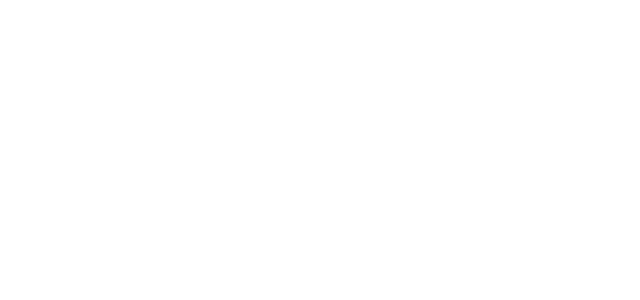
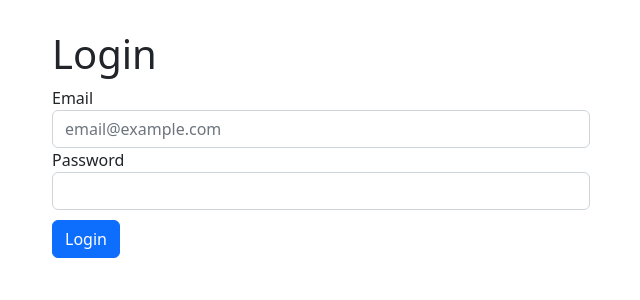
Before and after one commit to madanpatakota/Angular_Routing_BatchFour, an Angular app: page /login in a window 1280 px wide. Before the commit this address led to /. Shown: the top 300 px of the page, without its empty margins (68-708 px from the left). Built offline with nearby package versions, Linux system fonts and the light colour scheme.

Commit message:
Master_Octobor12_canActivateSecurityGuard_Routers

```diff
--- a/src/app/app.module.ts
+++ b/src/app/app.module.ts
@@ -8,6 +8,9 @@
 import { CustomerDetailsComponent } from './customer-details/customer-details.component';
 import { SchoolsComponent } from './schools/schools.component';
 import { SchoolDetailsComponent } from './schools/school-details/school-details.component';
+import { LoginComponent } from './login/login.component';
+import { FormsModule } from '@angular/forms';
+import { CanActivateGuard } from './can-activate.guard';
 
 // const routes : Routes =
 // {home path ---> home component}         -- Route
@@ -37,10 +40,13 @@
 // 2 . i am saying the bottom of the schools component
 //    ( i need to prepare the one router outlet)
 
+// ng g g <____________>
 const appRoutes = [
+  {path:'login',component:LoginComponent},
   {
     path : 'schools' ,
     component : SchoolsComponent,
+    canActivate: [CanActivateGuard],
     children : [
       { path : 'schooldetails' , component : SchoolDetailsComponent }
     ]
@@ -54,8 +60,8 @@
 // path : route/:param
 
 @NgModule({
-  declarations: [AppComponent, SchoolsComponent, SchoolDetailsComponent],
-  imports: [BrowserModule, RouterModule.forRoot(appRoutes)],
+  declarations: [AppComponent, SchoolsComponent, SchoolDetailsComponent, LoginComponent],
+  imports: [BrowserModule,FormsModule, RouterModule.forRoot(appRoutes)],
   providers: [],
   bootstrap: [AppComponent],
 })
--- /dev/null
+++ b/src/app/can-activate.guard.ts
@@ -0,0 +1,32 @@
+import { Injectable } from '@angular/core';
+import {
+  ActivatedRouteSnapshot,
+  CanActivate,
+  RouterStateSnapshot,
+  UrlTree,
+} from '@angular/router';
+import { Observable } from 'rxjs';
+
+@Injectable({
+  providedIn: 'root',
+})
+export class CanActivateGuard implements CanActivate {
+  canActivate(
+    route: ActivatedRouteSnapshot,
+    state: RouterStateSnapshot
+  ):
+    | Observable<boolean | UrlTree>
+    | Promise<boolean | UrlTree>
+    | boolean
+    | UrlTree {
+    if (
+      localStorage.getItem('username') == 'admin@gmail.com' &&
+      localStorage.getItem('password') == 'admin'
+    ) {
+      return true; // grant
+    } else {
+      window.alert('YOu are not accesasble');
+      return false; // not granted
+    }
+  }
+}
--- /dev/null
+++ b/src/app/login/login.component.html
@@ -0,0 +1,29 @@
+<div>
+  <h1>Login</h1>
+  <form>
+    <div class="form-group row">
+      <label for="email">Email</label>
+      <div class="col-md-6">
+        <input
+          class="form-control"
+          type="text"
+          name="email"
+          placeholder="email@example.com"
+          [(ngModel)]="userName"
+        />
+      </div>
+    </div>
+    <div class="form-group row">
+      <label for="password">Password</label>
+      <div class="col-md-6">
+        <input class="form-control" type="text" name="password"
+         [(ngModel)]="Password" />
+      </div>
+    </div>
+    <div style="margin-top:10px" class="form-group">
+      <button (click)="evtlogin()" class="btn btn-primary" type="submit">Login</button>
+    </div>
+  </form>
+</div>
+
+<!-- https://codepen.io/nadiannis/pen/jOEdmqR -->
--- /dev/null
+++ b/src/app/login/login.component.ts
@@ -0,0 +1,26 @@
+import { Component, OnInit } from '@angular/core';
+import { Router } from '@angular/router';
+
+@Component({
+  selector: 'app-login',
+  templateUrl: './login.component.html',
+  styleUrls: ['./login.component.css'],
+})
+export class LoginComponent implements OnInit {
+  constructor(private router: Router) {}
+
+  ngOnInit(): void {}
+
+  userName = '';
+  Password = '';
+
+  evtlogin() {
+
+      localStorage.setItem('username' , this.userName);
+      localStorage.setItem('password', this.Password);
+
+      //wen ever u r trying to navigate to hre
+      this.router.navigate(['schools']);
+
+  }
+}
```
Also changed, not shown: src/app/login/login.component.css (added), 2 other files (tests, documents, lock files or other folders).
